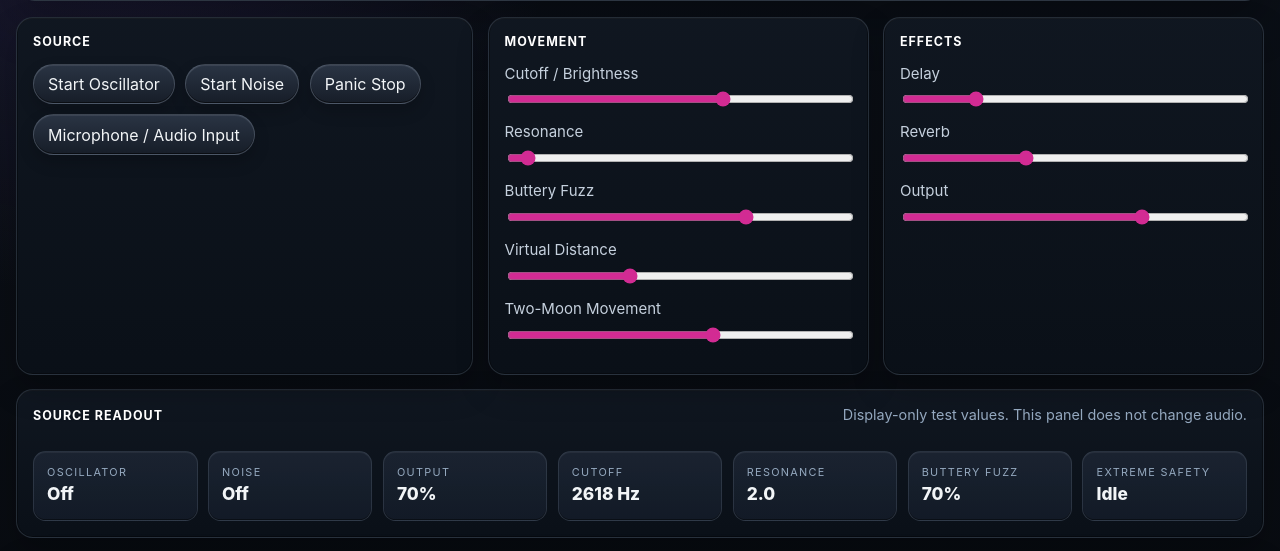
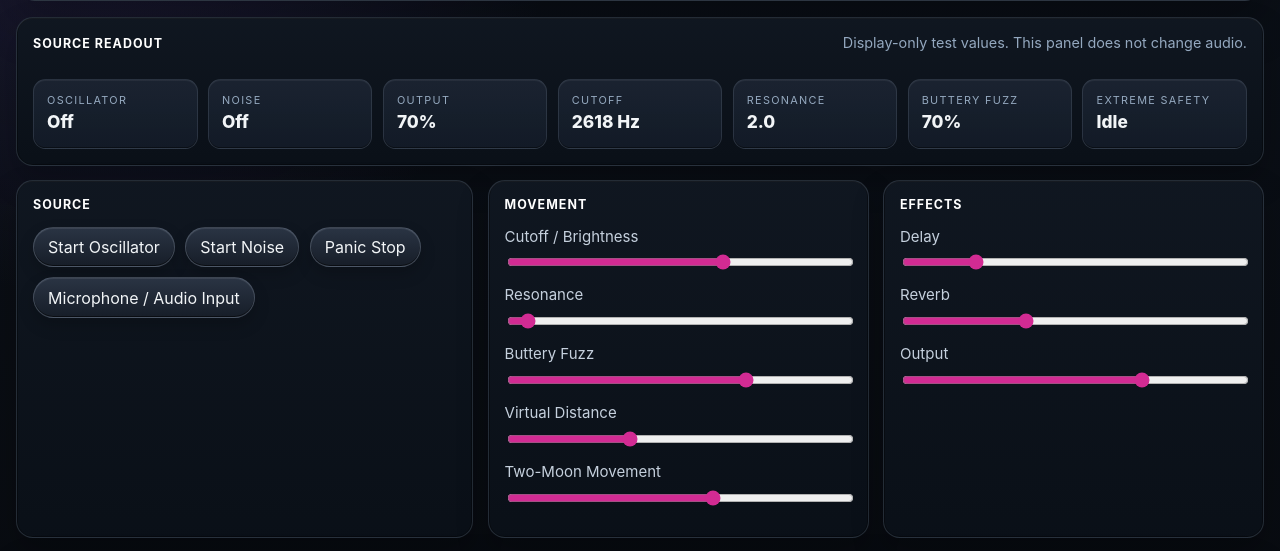
Before and after one commit to armpitpete/spectrasynth-app, a website built with Vite: page index.html in a window 1280 px wide. Shown: the part 182-733 px from the top of the page. Built offline with nearby package versions, Linux system fonts and the light colour scheme.

Commit message:
Issue #62: load layout order override

```diff
--- a/index.html
+++ b/index.html
@@ -4,6 +4,7 @@
     <meta charset="UTF-8" />
     <meta name="viewport" content="width=device-width, initial-scale=1.0" />
     <title>SpectraSynth</title>
+    <link rel="stylesheet" href="/src/layout-order.css" />
   </head>
   <body>
     <nav class="public-build-strip" aria-label="Public build link">
```
